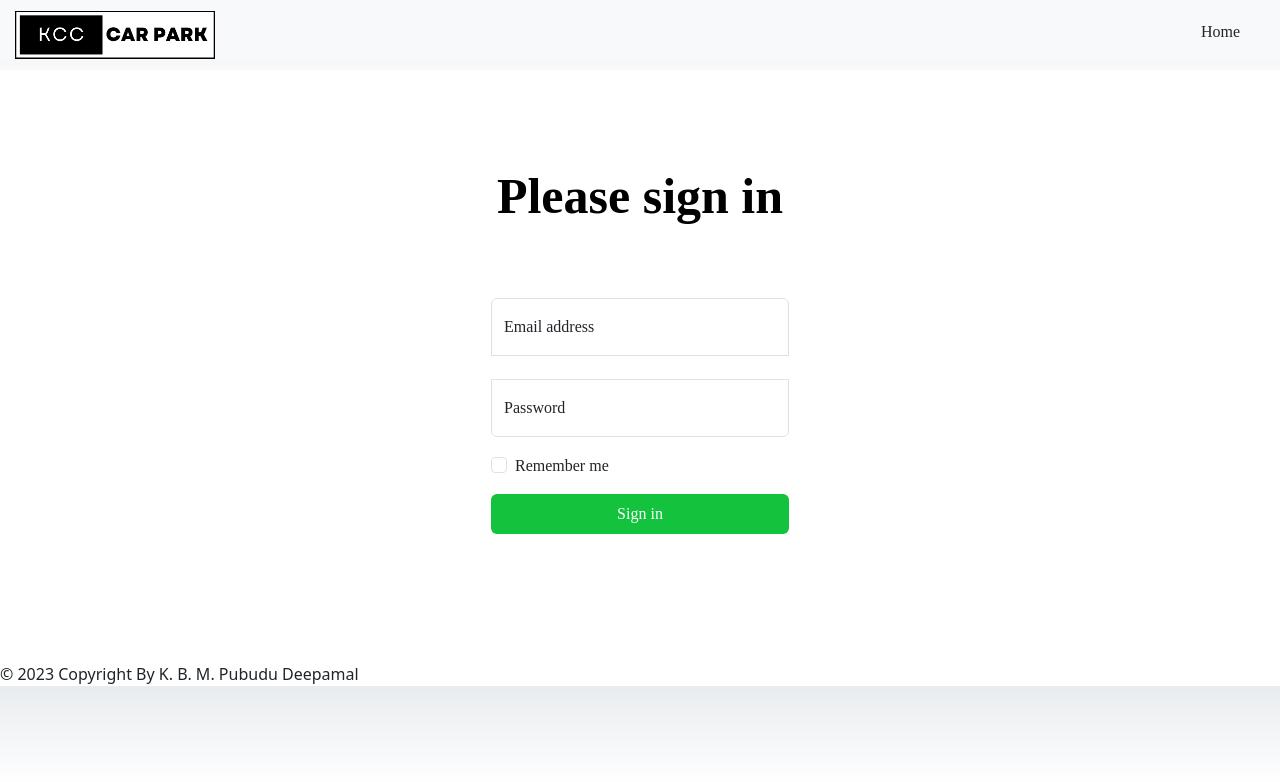
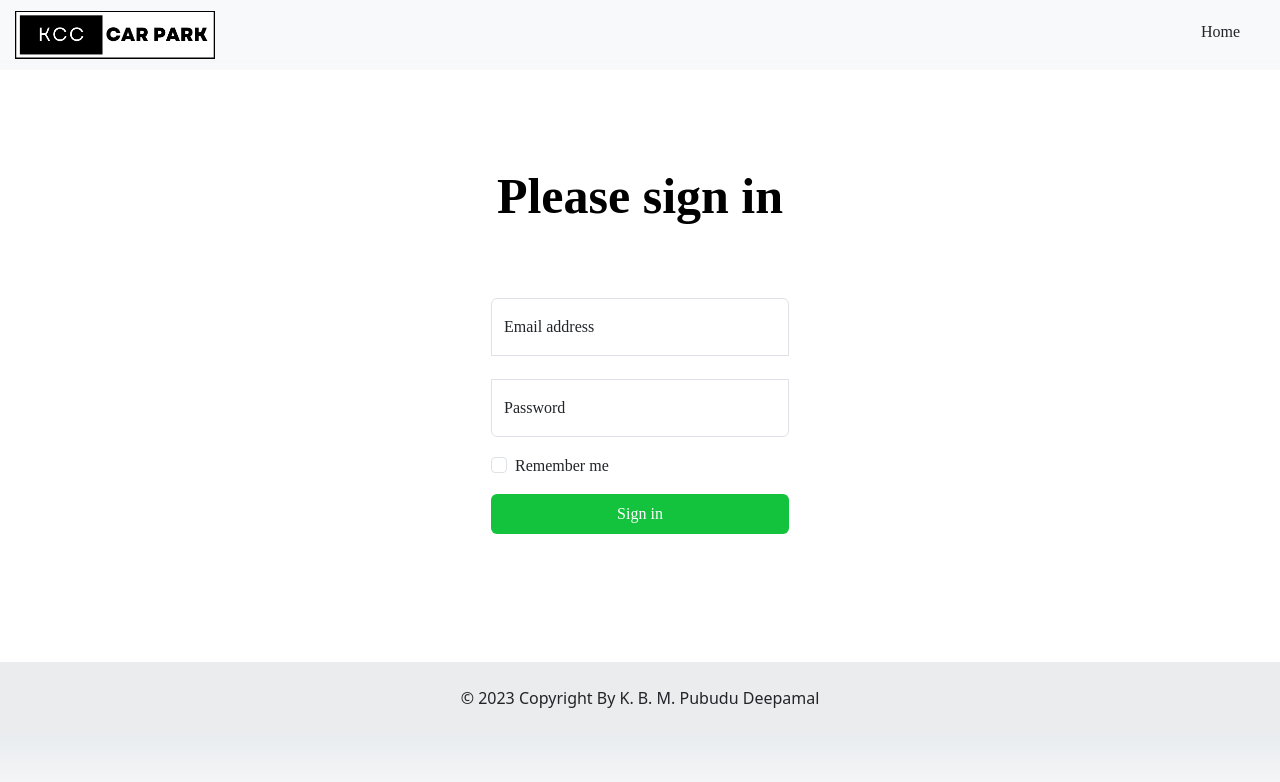
Before and after one commit to PubuduDeepamal/KCC, a React (Create React App) app: page /AdminLogin in a window 1280 px wide. Shown: the top 782 px of the page. Built offline with nearby package versions, Linux system fonts and the light colour scheme.

Commit message:
Update AdminLogin.css

```diff
--- a/src/Css/AdminLogin.css
+++ b/src/Css/AdminLogin.css
@@ -103,3 +103,10 @@
 #font20{
   font-family: 'Times New Roman', serif;
 }
+
+.bottom-text{
+  text-align: center;
+  background-color: rgba(235,236,237,255);
+  padding-top: 24px;
+  padding-bottom: 24px;
+}
```
